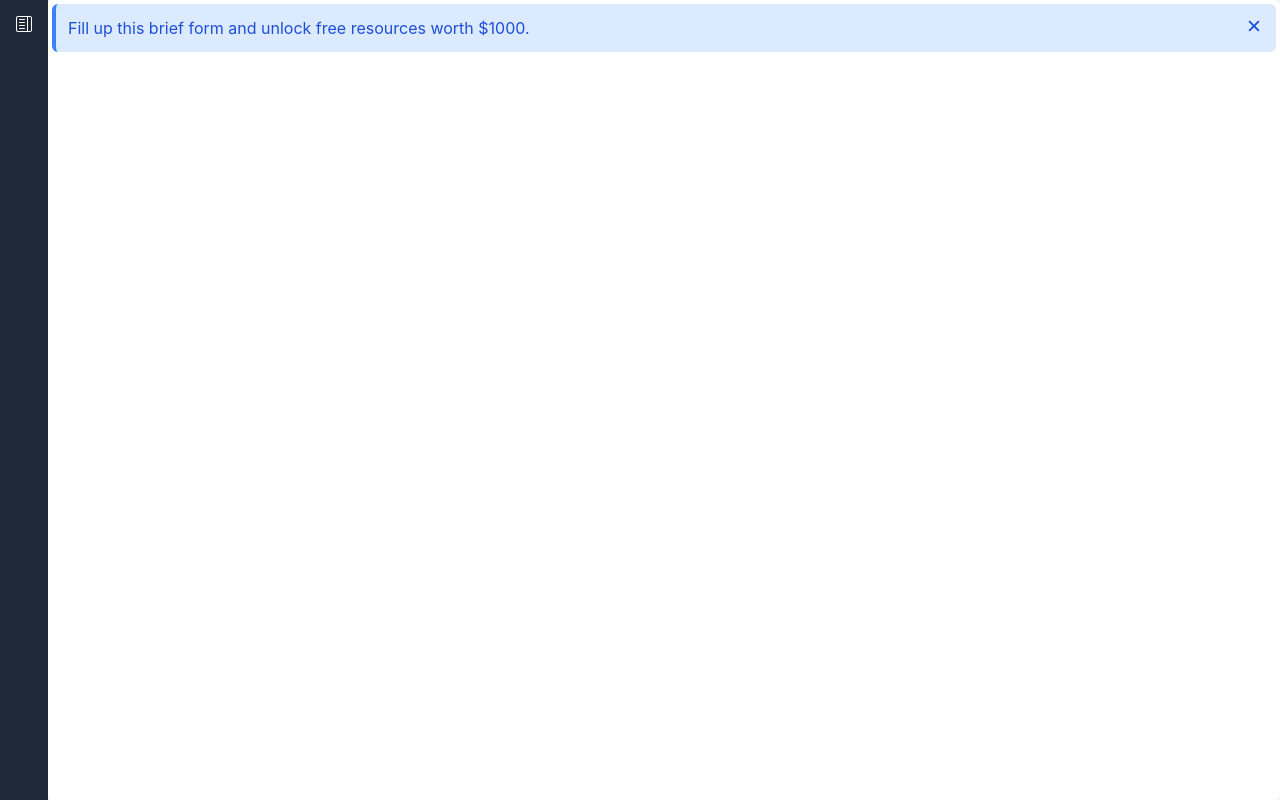
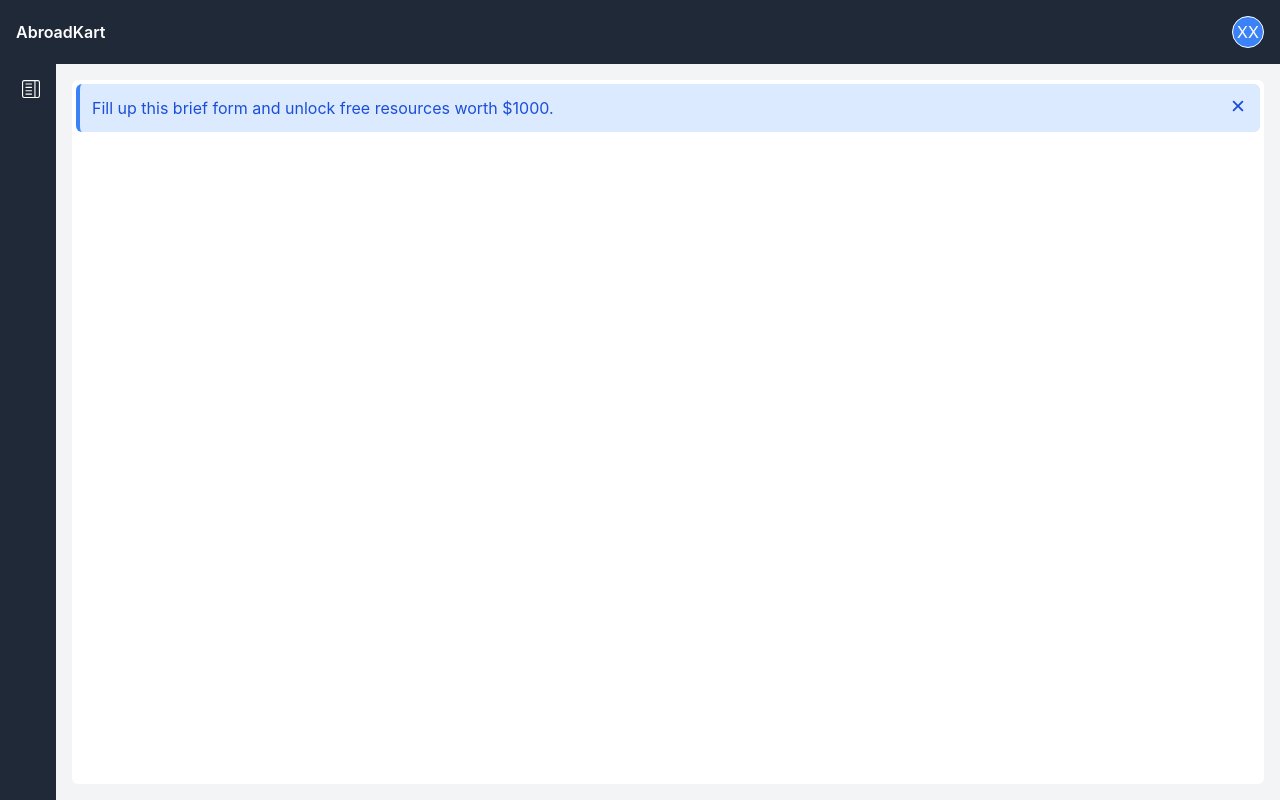
Before and after one commit to dvbuiilds/abroadkart, a Next.js app: page /dashboard in a window 1280 px wide. Built offline with nearby package versions, Linux system fonts and the light colour scheme; no server answers; sample sign-in values are in the browser's storage.

Commit message:
chore(DashboardLayout): changed the structure to support scrolling of dashboard contents + added navbar to the top for dashboard.

```diff
--- a/src/components/DashboardLayout.tsx
+++ b/src/components/DashboardLayout.tsx
@@ -1,6 +1,9 @@
 import { useState, type ReactNode } from "react";
 import Link from "next/link";
 import { useRouter } from "next/router";
+
+// COMPONENTS
+import { ProfileMenu } from "./ProfilePic";
 
 // ICONS
 import { TbLogout } from "react-icons/tb";
@@ -8,78 +11,118 @@ import { BsLayoutTextSidebar } from "react-icons/bs";
 
 // CONTEXT
 import { useUserSession } from "@app/context/UserSessionContext";
+import { User } from "@app/types/api-types";
 
 interface DashboardLayoutProps {
   children: ReactNode;
 }
 
 export const DashboardLayout = ({ children }: DashboardLayoutProps) => {
-  const router = useRouter();
   const { user, triggerLogout } = useUserSession();
-  const [isSidebarOpen, setIsSidebarOpen] = useState<boolean>(false); // Sidebar state
 
   return (
-    <div className="flex h-screen">
+    <div className="flex flex-col h-screen w-full">
+      {/* Navbar */}
+      <nav className="w-full bg-gray-800 shadow-sm">
+        <div className="max-w-7xl mx-auto px-4">
+          <div className="flex justify-between h-16 items-center">
+            {/* Logo */}
+            <Link href="/" className="flex items-center">
+              <div className="text-white font-semibold">AbroadKart</div>
+            </Link>
+            <ProfileMenu user={user} onLogout={triggerLogout} />
+          </div>
+        </div>
+      </nav>
+      <div className="flex flex-row overflow-hidden h-screen">
         {/* Sidebar */}
+        <DashboardSideBar user={user} triggerLogout={triggerLogout} />
+
+        {/* Scrollable Page Content */}
+        <main className="flex-1 overflow-y-auto bg-gray-100 p-4">
+          {children}
+        </main>
+      </div>
+    </div>
+  );
+};
+
+const SidebarLink = ({
+  href,
+  label,
+  active,
+}: {
+  href: string;
+  label: string;
+  active: boolean;
+}) => (
+  <Link
+    href={href}
+    className={`block px-3 py-2 rounded transition-colors ${
+      active ? "bg-gray-700 font-bold" : "hover:bg-gray-700"
+    }`}
+  >
+    {label}
+  </Link>
+);
+
+export const DashboardSideBar = ({
+  user,
+  triggerLogout,
+}: {
+  user: User | null;
+  triggerLogout: () => void;
+}) => {
+  const router = useRouter();
+  const [isSidebarOpen, setIsSidebarOpen] = useState<boolean>(false);
+
+  return (
     <aside
       className={`bg-gray-800 text-white p-2 flex flex-col justify-between transition-all duration-300 ${
-          isSidebarOpen ? "w-46" : "w-12"
+        isSidebarOpen ? "w-48" : "w-14"
       }`}
     >
-        <div className="flex flex-col gap-1">
-          {/* Sidebar Header with Toggle Button */}
-          <div className="p-2 rounded flex items-center justify-end">
-            <button onClick={() => setIsSidebarOpen((prev) => !prev)}>
-              <BsLayoutTextSidebar size={16} />
+      {/* Top: Toggle + Nav */}
+      <div className="flex flex-col gap-2 flex-grow">
+        {/* Toggle Button */}
+        <div className="p-2 flex items-center justify-end">
+          <button
+            onClick={() => setIsSidebarOpen((prev) => !prev)}
+            className="text-white"
+          >
+            <BsLayoutTextSidebar size={18} />
           </button>
         </div>
 
-          {/* Navigation Links - Hidden when collapsed */}
+        {/* Navigation Links */}
         <nav
-            className={`flex flex-col space-y-4 ${
-              !isSidebarOpen ? "hidden" : ""
-            }`}
+          className={`${!isSidebarOpen && "hidden"} flex flex-col space-y-2`}
         >
-            <Link
+          <SidebarLink
             href="/dashboard"
-              className={`block p-2 rounded ${
-                router.pathname === "/dashboard"
-                  ? "bg-gray-700 font-bold"
-                  : "hover:bg-gray-700"
-              }`}
-            >
-              Dashboard
-            </Link>
-
-            {!user?.haveFilledPreCounsellingForm ? (
-              <Link
+            label="Dashboard"
+            active={router.pathname === "/dashboard"}
+          />
+          {!user?.haveFilledPreCounsellingForm && (
+            <SidebarLink
               href="/dashboard/pre-counselling-form"
-                className={`block p-2 rounded ${
-                  router.pathname === "/dashboard/pre-counselling-form"
-                    ? "bg-gray-700 font-bold"
-                    : "hover:bg-gray-700"
-                }`}
-              >
-                Pre-Counselling
-              </Link>
-            ) : null}
+              label="Pre-Counselling"
+              active={router.pathname === "/dashboard/pre-counselling-form"}
+            />
+          )}
         </nav>
       </div>
 
-        {/* Logout Button - Hidden when collapsed */}
+      {/* Logout */}
       {isSidebarOpen && (
         <button
           onClick={triggerLogout}
-            className="flex flex-row items-center p-2 rounded hover:bg-gray-700"
+          className="flex items-center gap-2 p-2 rounded hover:bg-gray-700"
         >
           <TbLogout />
-            <span className="ml-2">Logout</span>
+          <span>Logout</span>
         </button>
       )}
     </aside>
-
-      {/* Page Content */}
-      <main className="flex-1 bg-gray-100 overflow-y-auto">{children}</main>
-    </div>
   );
 };
```
Lines whose indentation alone changed are shown as unchanged.
